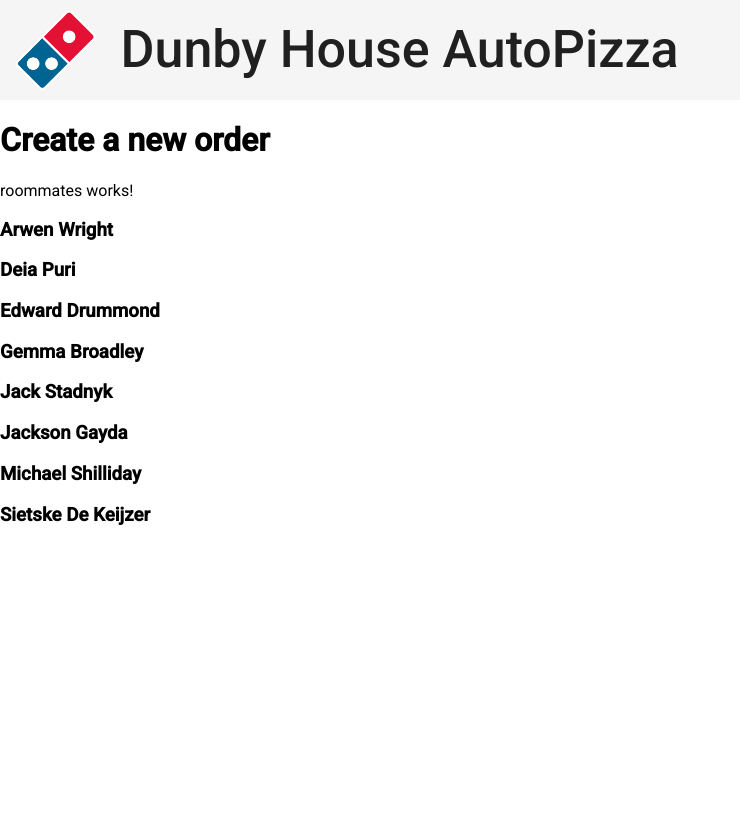
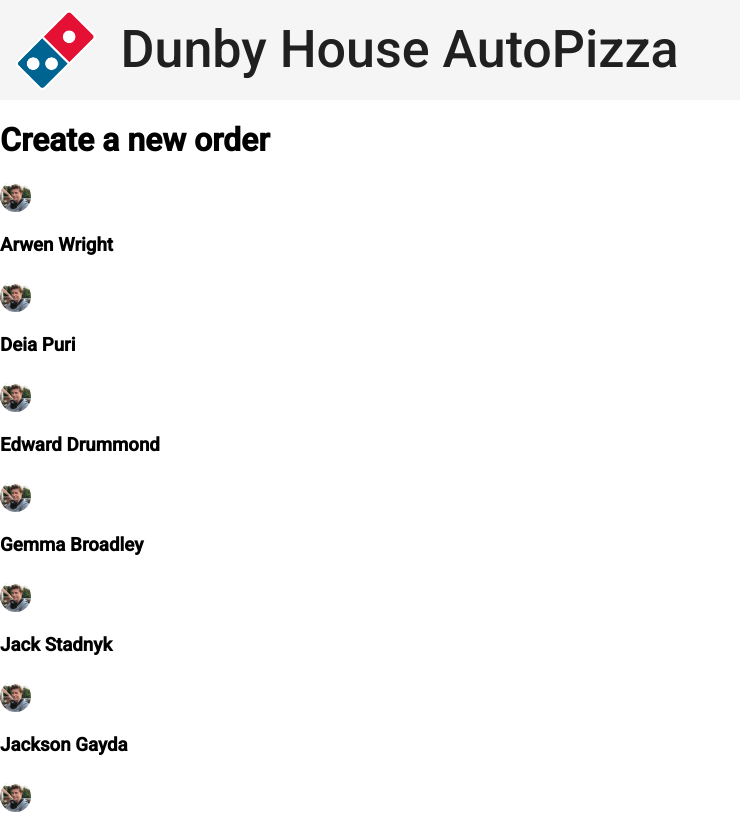
Before and after one commit to jgayda/AutoPizza, an Angular app in the folder autopizza/: page /new-order in a window 1280 px wide. Shown: the top 814 px of the page, without its empty margins (0-740 px from the left). Built offline with nearby package versions, Linux system fonts and the light colour scheme.

Commit message:
Refactor roommate.ts into an angular service

```diff
--- a/autopizza/src/app/components/roommates/roommates.component.html
+++ b/autopizza/src/app/components/roommates/roommates.component.html
@@ -1,4 +1,6 @@
-<p>roommates works!</p>
-<span>
-    <h3 *ngFor="let roommate of roommateList"> {{ roommate.name }} </h3>
-</span>
+<div class="profiles" *ngFor="let roommate of roommateList">
+    <div class="profile">
+        <img class="profile-photo" [src]="roommate.imageUrl"/>
+        <h3> {{ roommate.firstName + ' ' + roommate.lastName }} </h3>
+    </div>
+</div>
--- a/autopizza/src/app/components/roommates/roommates.component.scss
+++ b/autopizza/src/app/components/roommates/roommates.component.scss
@@ -0,0 +1,15 @@
+.profiles {
+    display: grid;
+}
+
+.profile {
+    display: inline-block;
+    flex-grow: 1;
+    height:100px;
+    width: calc(100% * (1/4) - 10px - 1px)
+}
+
+.profile-photo {
+    width: 10%;
+    border-radius: 50%;
+}
--- a/autopizza/src/app/components/roommates/roommates.component.ts
+++ b/autopizza/src/app/components/roommates/roommates.component.ts
@@ -1,5 +1,5 @@
 import { Component, OnInit } from '@angular/core';
-import { Roommates, Roommate } from '../../roommate-data/roommates';
+import { RoommatesService, Roommate } from './../../services/roommates.service';
 
 @Component({
   selector: 'app-roommates',
@@ -10,10 +10,10 @@ export class RoommatesComponent implements OnInit {
 
   roommateList: Roommate[];
 
-  constructor(private roommates: Roommates) { }
+  constructor(private roommateService: RoommatesService) { }
 
   ngOnInit() {
-    this.roommateList = this.roommates.asList;
+    this.roommateList = this.roommateService.asList;
   }
 
 }
--- a/autopizza/src/app/roommate-data/roommates.ts
+++ /dev/null
@@ -1,73 +0,0 @@
-import { Injectable } from '@angular/core';
-
-export interface Roommate {
-    name: string;
-    profilePhotoUrl: string;
-    order: string[];
-}
-
-@Injectable()
-export class Roommates {
-    static Arwen = {
-        name: 'Arwen Wright',
-        profilePhotoUrl: './profile-photos/jack.jpeg',
-        order: []
-    } as Roommate;
-
-    static Deia = {
-        name: 'Deia Puri',
-        profilePhotoUrl: './profile-photos/jack.jpeg',
-        order: []
-    } as Roommate;
-
-    static Ed = {
-        name: 'Edward Drummond',
-        profilePhotoUrl: './profile-photos/jack.jpeg',
-        order: []
-    } as Roommate;
-
-    static Gemma = {
-        name: 'Gemma Broadley',
-        profilePhotoUrl: './profile-photos/jack.jpeg',
-        order: []
-    } as Roommate;
-
-    static Jack = {
-        name: 'Jack Stadnyk',
-        profilePhotoUrl: './profile-photos/jack.jpeg',
-        order: []
-    } as Roommate;
-
-    static Jackson = {
-        name: 'Jackson Gayda',
-        profilePhotoUrl: './profile-photos/jack.jpeg',
-        order: []
-    } as Roommate;
-
-    static Mike = {
-        name: 'Michael Shilliday',
-        profilePhotoUrl: './profile-photos/jack.jpeg',
-        order: []
-    } as Roommate;
-
-    static Sietske = {
-        name: 'Sietske De Keijzer',
-        profilePhotoUrl: './profile-photos/jack.jpeg',
-        order: []
-    } as Roommate;
-
-    private roommateList = [
-        Roommates.Arwen,
-        Roommates.Deia,
-        Roommates.Ed,
-        Roommates.Gemma,
-        Roommates.Jack,
-        Roommates.Jackson,
-        Roommates.Mike,
-        Roommates.Sietske,
-    ];
-
-    get asList() {
-        return this.roommateList;
-    }
-}
--- /dev/null
+++ b/autopizza/src/app/services/roommates.service.ts
@@ -0,0 +1,95 @@
+import { Injectable } from '@angular/core';
+
+@Injectable({
+  providedIn: 'root',
+})
+export class RoommatesService {
+    private Arwen = {
+        firstName: 'Arwen',
+        lastName: 'Wright',
+        email: 'test@test.com',
+        imageUrl: 'assets/profile-photos/jack_profile_photo.jpeg',
+        defaultOrders: [],
+    } as Roommate;
+
+    private Deia = {
+        firstName: 'Deia',
+        lastName: 'Puri',
+        email: 'test@test.com',
+        imageUrl: 'assets/profile-photos/jack_profile_photo.jpeg',
+        defaultOrders: [],
+    } as Roommate;
+
+    private Ed = {
+        firstName: 'Edward',
+        lastName: 'Drummond',
+        email: 'test@test.com',
+        imageUrl: 'assets/profile-photos/jack_profile_photo.jpeg',
+        defaultOrders: [],
+    } as Roommate;
+
+    private Gemma = {
+        firstName: 'Gemma',
+        lastName: 'Broadley',
+        email: 'test@test.com',
+        imageUrl: 'assets/profile-photos/jack_profile_photo.jpeg',
+        defaultOrders: [],
+    } as Roommate;
+
+    private Jack = {
+        firstName: 'Jack',
+        lastName: 'Stadnyk',
+        email: 'test@test.com',
+        imageUrl: 'assets/profile-photos/jack_profile_photo.jpeg',
+        defaultOrders: [],
+    } as Roommate;
+
+    private Jackson = {
+        firstName: 'Jackson',
+        lastName: 'Gayda',
+        email: 'test@test.com',
+        imageUrl: 'assets/profile-photos/jack_profile_photo.jpeg',
+        defaultOrders: [],
+    } as Roommate;
+
+    private Mike = {
+        firstName: 'Michael',
+        lastName: 'Shilliday',
+        email: 'test@test.com',
+        imageUrl: 'assets/profile-photos/jack_profile_photo.jpeg',
+        defaultOrders: [],
+    } as Roommate;
+
+    private Sietske = {
+        firstName: 'Sietske',
+        lastName: 'De Keijzer',
+        email: 'test@test.com',
+        imageUrl: 'assets/profile-photos/jack_profile_photo.jpeg',
+        defaultOrders: [],
+    } as Roommate;
+
+    roommateList = [
+        this.Arwen,
+        this.Deia,
+        this.Ed,
+        this.Gemma,
+        this.Jack,
+        this.Jackson,
+        this.Mike,
+        this.Sietske
+    ];
+
+    get asList() {
+        return this.roommateList;
+    }
+
+  constructor() {}
+}
+
+export interface Roommate {
+    firstName: string;
+    lastName: string;
+    email: string;
+    imageUrl: string;
+    defaultOrders: string[];
+}
```
Also changed, not shown: autopizza/src/app/app.module.ts (+4 -4 lines), autopizza/src/app/roommate-data/profile-photos/jack.jpeg (deleted), autopizza/src/assets/profile-photos/jack_profile_photo.jpeg (added).
